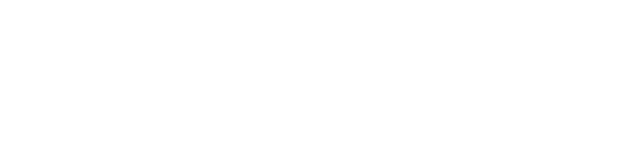
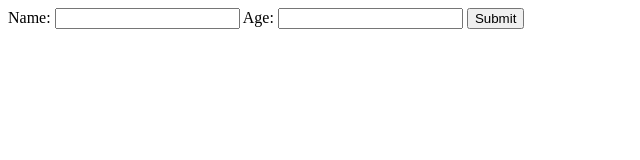
Before and after one commit to acciojob/promises-and-chains-FarazAhmad2, a website: page main.html in a window 1280 px wide. Shown: the whole page, without its empty margins (0-640 px from the left). Drawn offline with Linux system fonts and the light colour scheme.

Commit message:
created a submission

```diff
--- a/main.html
+++ b/main.html
@@ -8,6 +8,13 @@
   <body>
     <!-- write the body here -->
 
+	  <form name="myForm" action="#" method="post" onsubmit="validateForm(event)">
+    <label for="name">Name:</label>
+    <input type="text" name="name" id="name">
+    <label for="age">Age:</label>
+    <input type="number" name="age" id="age">
+    <input id="btn" type="submit">
+  </form>
     <script type="text/javascript" src="./script.js"></script>
   </body>
 </html>
--- a/script.js
+++ b/script.js
@@ -1 +1,35 @@
 //your JS code here. If required.
+function validateForm(event) {
+  // Prevent the form from submitting
+  event.preventDefault();
+
+  // Get form inputs
+  let name = document.getElementById("name").value;
+  let age = parseInt(document.getElementById("age").value);
+
+  // Validate inputs
+  if (name.trim() === "" || isNaN(age)) {
+    alert("inputs cannot be empty.");
+    return false;
+  }
+
+  // Create a promise
+  let formPromise = new Promise(function (resolve, reject) {
+    setTimeout(function () {
+      if (age >= 18) {
+        resolve(name);
+      } else {
+        reject(name);
+      }
+    }, 4000);
+  });
+
+  // Handle promise resolution and rejection
+  formPromise
+    .then(function (name) {
+      alert("Welcome, " + name + ". You can vote.");
+    })
+    .catch(function (name) {
+      alert("Oh sorry " + name + ". You aren't old enough.");
+    });
+}
```
